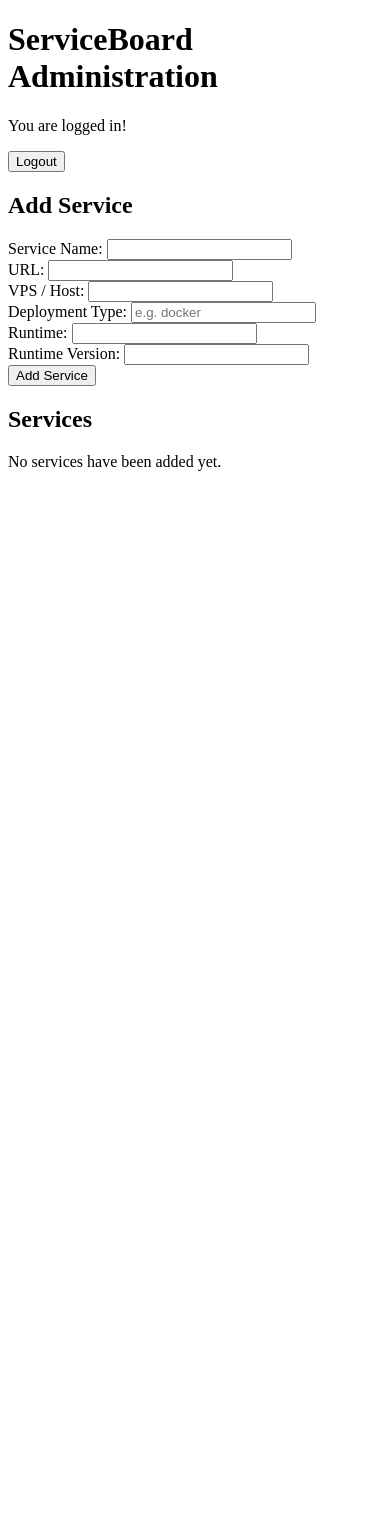
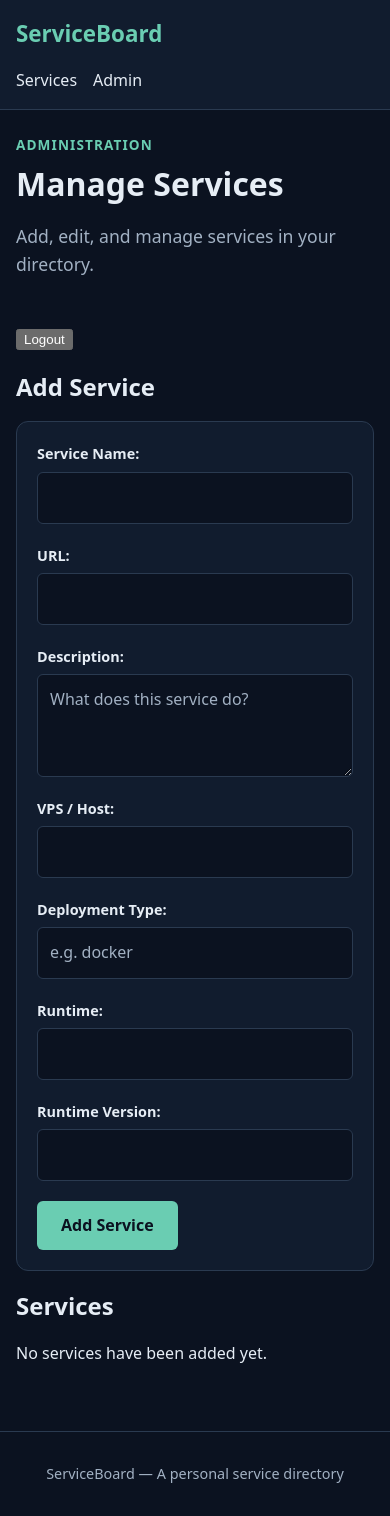
Before and after one commit to JoyfulReaper/ServiceBoard, a Flask app: page /admin in a window 390 px wide. Before the commit the page ends 471 px from the top, so only its background shows below. Run offline with Flask 3, Linux system fonts and the light colour scheme; the visitor is signed in with stand-in values (Sample User, id 1); data that the repository does not hold is empty; some libraries are stand-ins or nearby versions.

Commit message:
Add service descriptions across the app
Expose service descriptions in the public API and directory, and support creating and editing them in the admin interface.

```diff
--- a/src/serviceboard/app.py
+++ b/src/serviceboard/app.py
@@ -26,6 +26,7 @@ def public_service(service):
     return {
         "id": service["id"],
         "name": service["name"],
+        "description": service["description"],
         "url": service["url"]
     }
 
@@ -89,7 +90,8 @@ def index():
     services = [
         {
             "name": service["name"],
-            "url": service["url"]
+            "url": service["url"],
+            "description": service["description"]
         }
         for service in database.get_services()
     ]
--- a/src/serviceboard/static/style.css
+++ b/src/serviceboard/static/style.css
@@ -207,3 +207,93 @@ main.container {
     color: var(--muted);
     text-align: center;
 }
+
+.service-description {
+    margin: 0 0 1rem;
+    color: var(--muted);
+    white-space: pre-line;
+}
+
+/* Service forms */
+
+.service-form {
+    display: grid;
+    grid-template-columns: repeat(2, minmax(0, 1fr));
+    gap: 1.25rem;
+    padding: 1.5rem;
+    background: var(--surface);
+    border: 1px solid var(--border);
+    border-radius: 12px;
+}
+
+.service-form > div {
+    display: flex;
+    flex-direction: column;
+    gap: 0.4rem;
+}
+
+.service-form label {
+    font-size: 0.9rem;
+    font-weight: 600;
+    color: var(--text);
+}
+
+.service-form input:not([type="hidden"]),
+.service-form textarea {
+    width: 100%;
+    min-width: 0;
+    padding: 0.75rem;
+    background: var(--bg);
+    color: var(--text);
+    border: 1px solid var(--border);
+    border-radius: 6px;
+    font: inherit;
+}
+
+.service-form input:focus,
+.service-form textarea:focus {
+    border-color: var(--accent);
+}
+
+.service-form input::placeholder,
+.service-form textarea::placeholder {
+    color: var(--muted);
+}
+
+.service-form textarea {
+    min-height: 100px;
+    resize: vertical;
+}
+
+.service-form .form-full-width {
+    grid-column: 1 / -1;
+}
+
+.service-form button {
+    justify-self: start;
+    padding: 0.75rem 1.5rem;
+    background: var(--accent);
+    color: var(--bg);
+    border: none;
+    border-radius: 6px;
+    font: inherit;
+    font-weight: 700;
+    cursor: pointer;
+}
+
+.service-form button:hover {
+    background: #8be0c7;
+}
+
+/* Mobile forms */
+
+@media (max-width: 600px) {
+    .service-form {
+        grid-template-columns: 1fr;
+        padding: 1.25rem;
+    }
+
+    .service-form .form-full-width {
+        grid-column: auto;
+    }
+}
--- a/src/serviceboard/templates/admin.html
+++ b/src/serviceboard/templates/admin.html
@@ -1,14 +1,16 @@
-<!DOCTYPE html>
-<html lang="en">
-<head>
-    <meta charset="UTF-8">
-    <meta name="viewport" content="width=device-width, initial-scale=1">
-    <title>ServiceBoard Admin</title>
-</head>
-<body>
-    <h1>ServiceBoard Administration</h1>
+{% extends "base.html" %}
 
-    <p>You are logged in!</p>
+{% block title %}Administration | ServiceBoard{% endblock %}
+
+{% block content %}
+
+<section class="page-intro">
+    <p class="eyebrow">Administration</p>
+    <h1>Manage Services</h1>
+    <p class="intro-text">
+        Add, edit, and manage services in your directory.
+    </p>
+</section>
 
     <form method="POST" action="{{ url_for('logout') }}">
         <input type="hidden" name="csrf_token" value="{{ csrf_token() }}">
@@ -22,7 +24,7 @@
         <p role="alert">{{ error }}</p>
     {% endif %}
 
-    <form method="POST" action="{{ url_for('admin_create_service') }}">
+    <form class="service-form" method="POST" action="{{ url_for('admin_create_service') }}">
         <input type="hidden" name="csrf_token" value="{{ csrf_token() }}">
 
         <div>
@@ -33,6 +35,12 @@
         <div>
             <label for="url">URL:</label>
             <input type="url" id="url" name="url" required>
+        </div>
+
+        <div class="form-full-width">
+            <label for="description">Description:</label>
+            <textarea id="description" name="description" rows="3"
+                      placeholder="What does this service do?"></textarea>
         </div>
 
         <div>
@@ -101,5 +109,4 @@
     {% else %}
         <p>No services have been added yet.</p>
     {% endif %}
-</body>
-</html>
+{% endblock %}
--- a/src/serviceboard/templates/edit_service.html
+++ b/src/serviceboard/templates/edit_service.html
@@ -25,6 +25,11 @@
             <label for="url">URL:</label>
             <input type="url" id="url" name="url"
                    value="{{ service['url'] }}" required>
+        </div>
+
+        <div>
+            <label for="description">Description:</label>
+            <textarea id="description" name="description" rows="3">{{ service["description"] or "" }}</textarea>
         </div>
 
         <div>
```
Also changed, not shown: src/serviceboard/templates/index.html (+7 -0 lines), tests/test_admin.py (+42 -0 lines), tests/test_api.py (+56 -2 lines).
